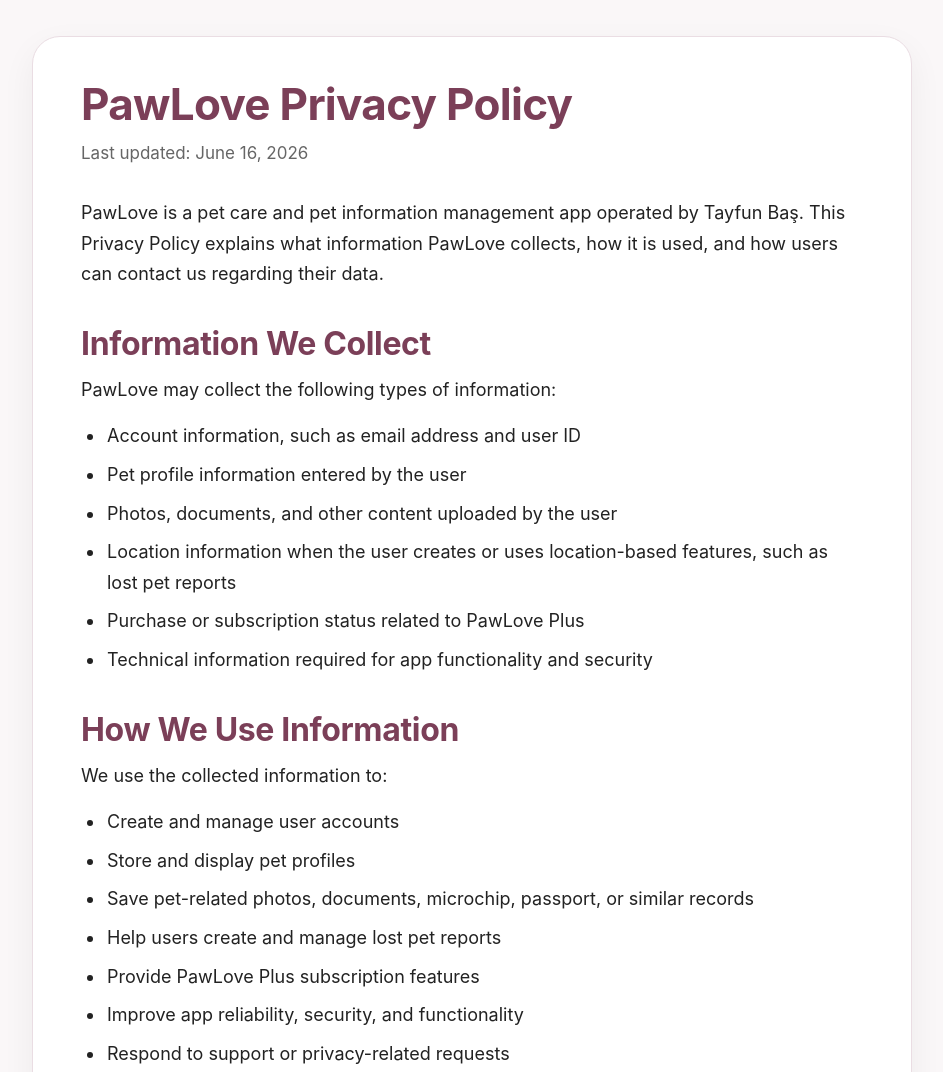
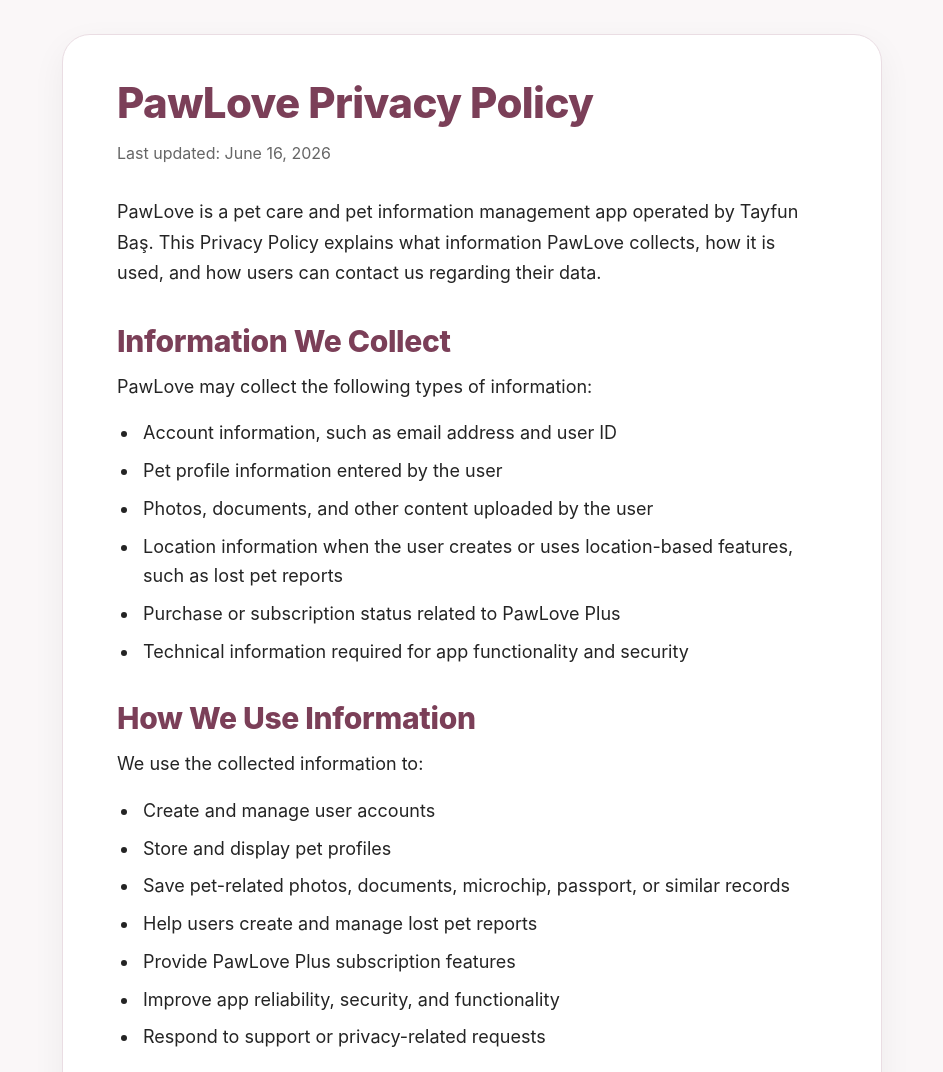
Before and after one commit to ttayfunn/pawlove-privacy, a plain HTML site: page index.html in a window 1280 px wide. Shown: the top 1072 px of the page, without its empty margins (168-1111 px from the left). Drawn offline with Linux system fonts and the light colour scheme.

Commit message:
Update index.html

```diff
--- a/index.html
+++ b/index.html
@@ -8,7 +8,7 @@
   <style>
     :root {
       --primary: #7b3f58;
-      --text: #222222;
+      --text: #242424;
       --muted: #666666;
       --background: #faf7f8;
       --card: #ffffff;
@@ -20,71 +20,66 @@
       box-sizing: border-box;
     }
 
-    html {
-      scroll-behavior: smooth;
+    html,
+    body {
+      width: 100%;
+      min-height: 100%;
+      margin: 0;
+      padding: 0;
+      overflow-x: hidden;
+      background: var(--background);
+      color: var(--text);
+      font-family: -apple-system, BlinkMacSystemFont, "Segoe UI", Roboto, Arial, sans-serif;
     }
 
     body {
-      font-family: -apple-system, BlinkMacSystemFont, "Segoe UI", Roboto, Arial, sans-serif;
       line-height: 1.65;
-      margin: 0;
-      padding: 0;
-      background: var(--background);
-      color: var(--text);
-      overflow-x: hidden;
-    }
-
-    .page {
-      width: 100%;
-      padding: 22px 18px 42px;
     }
 
     .container {
       width: 100%;
-      max-width: 880px;
+      max-width: 820px;
       margin: 0 auto;
-      padding: 28px 22px 44px;
+      padding: 34px 30px 130px;
       background: var(--card);
-      border-radius: 22px;
-      border: 1px solid var(--border);
-      box-shadow: 0 12px 34px rgba(0, 0, 0, 0.055);
+      min-height: 100vh;
     }
 
     h1 {
       color: var(--primary);
-      margin: 0 0 10px;
-      font-size: clamp(30px, 7vw, 44px);
-      line-height: 1.14;
-      letter-spacing: -0.7px;
-      word-break: normal;
+      margin: 0 0 12px;
+      font-size: 34px;
+      line-height: 1.16;
+      font-weight: 800;
+      letter-spacing: -0.6px;
     }
 
     h2 {
       color: var(--primary);
       margin: 34px 0 12px;
-      font-size: clamp(23px, 5.4vw, 32px);
-      line-height: 1.22;
-      letter-spacing: -0.35px;
-    }
-
-    p,
-    li {
-      font-size: clamp(16px, 4.2vw, 18px);
-      line-height: 1.7;
+      font-size: 25px;
+      line-height: 1.24;
+      font-weight: 800;
+      letter-spacing: -0.3px;
     }
 
     p {
       margin: 0 0 16px;
+      font-size: 17px;
+      line-height: 1.7;
+      font-weight: 400;
     }
 
     ul {
-      padding-left: 24px;
       margin: 10px 0 18px;
+      padding-left: 22px;
     }
 
     li {
       margin: 8px 0;
-      padding-left: 2px;
+      padding-left: 4px;
+      font-size: 17px;
+      line-height: 1.65;
     }
 
     a {
@@ -101,7 +96,7 @@
     .updated {
       color: var(--muted);
       margin-bottom: 30px;
-      font-size: clamp(15px, 4vw, 17px);
+      font-size: 16px;
     }
 
     .notice {
@@ -120,8 +115,8 @@
       display: flex;
       flex-wrap: wrap;
       gap: 10px;
-      margin-top: 22px;
-      padding-top: 20px;
+      margin-top: 28px;
+      padding-top: 22px;
       border-top: 1px solid var(--border);
     }
 
@@ -130,7 +125,7 @@
       align-items: center;
       justify-content: center;
       min-height: 44px;
-      padding: 10px 14px;
+      padding: 10px 15px;
       border-radius: 999px;
       background: var(--soft);
       border: 1px solid var(--border);
@@ -147,37 +142,54 @@
     }
 
     @media (min-width: 700px) {
-      .page {
-        padding: 36px 26px 64px;
+      .container {
+        margin-top: 34px;
+        margin-bottom: 34px;
+        padding: 44px 54px 80px;
+        border-radius: 28px;
+        border: 1px solid var(--border);
+        box-shadow: 0 12px 34px rgba(0, 0, 0, 0.055);
+        min-height: auto;
       }
 
-      .container {
-        padding: 42px 48px 58px;
-        border-radius: 28px;
+      h1 {
+        font-size: 42px;
+      }
+
+      h2 {
+        font-size: 30px;
+      }
+
+      p,
+      li {
+        font-size: 18px;
       }
     }
 
     @media (max-width: 390px) {
-      .page {
-        padding-left: 14px;
-        padding-right: 14px;
+      .container {
+        padding-left: 26px;
+        padding-right: 26px;
       }
 
-      .container {
-        padding-left: 18px;
-        padding-right: 18px;
+      h1 {
+        font-size: 31px;
       }
 
-      ul {
-        padding-left: 20px;
+      h2 {
+        font-size: 23px;
+      }
+
+      p,
+      li {
+        font-size: 16px;
       }
     }
   </style>
 </head>
 
 <body>
-  <main class="page">
-    <section class="container">
+  <main class="container">
     <h1>PawLove Privacy Policy</h1>
     <p class="updated">Last updated: June 16, 2026</p>
 
@@ -218,10 +230,12 @@
     </p>
 
     <div class="notice">
+      <p>
         <strong>Content Safety:</strong>
         PawLove has zero tolerance for objectionable content or abusive users.
         Users can report objectionable content and abusive behavior. Reports are reviewed
         within 24 hours, and appropriate action may be taken when necessary.
+      </p>
     </div>
 
     <h2>Location Data</h2>
@@ -300,7 +314,6 @@
     </div>
 
     <p class="footer">© 2026 PawLove. All rights reserved.</p>
-    </section>
   </main>
 </body>
 </html>
```
Lines whose indentation alone changed are shown as unchanged.
